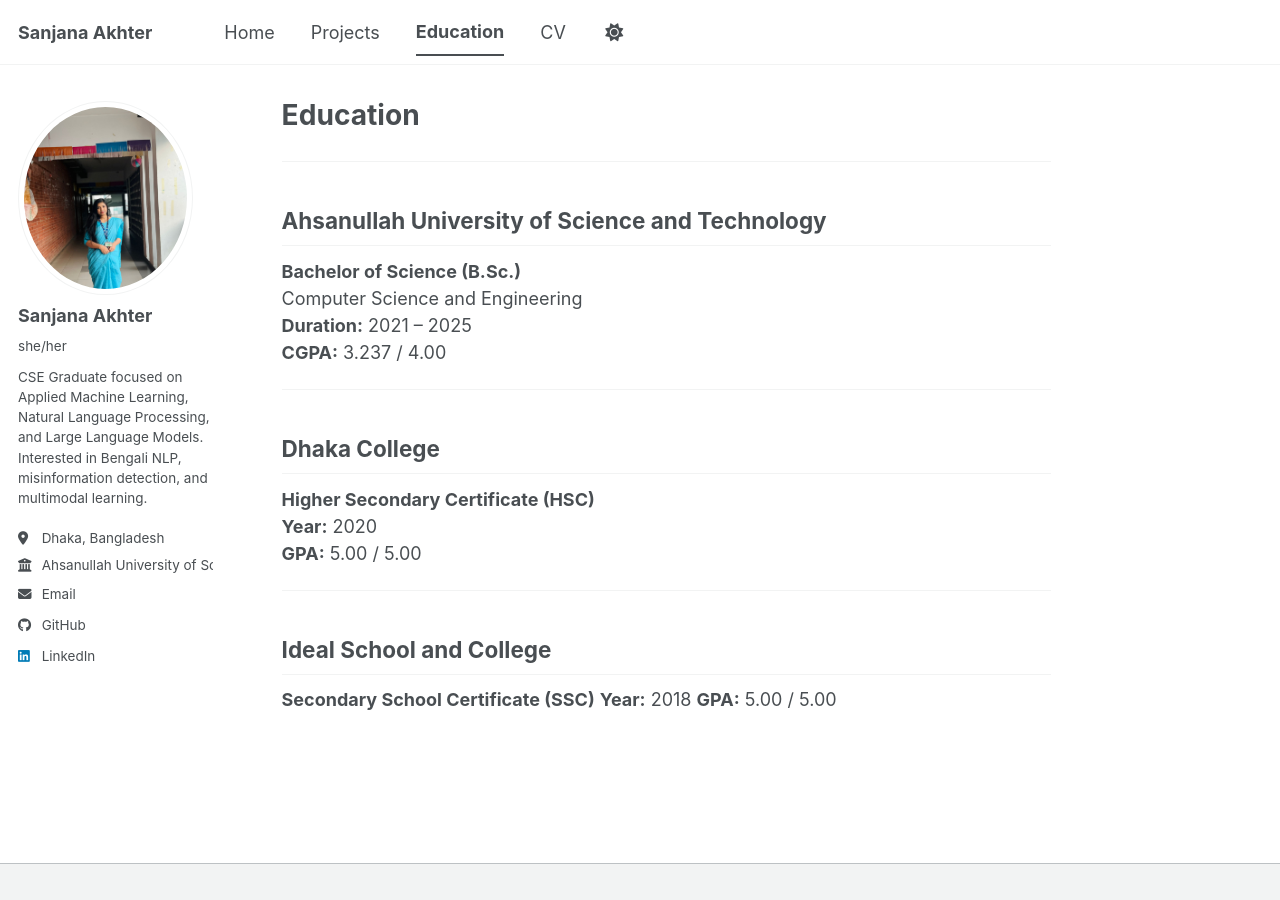
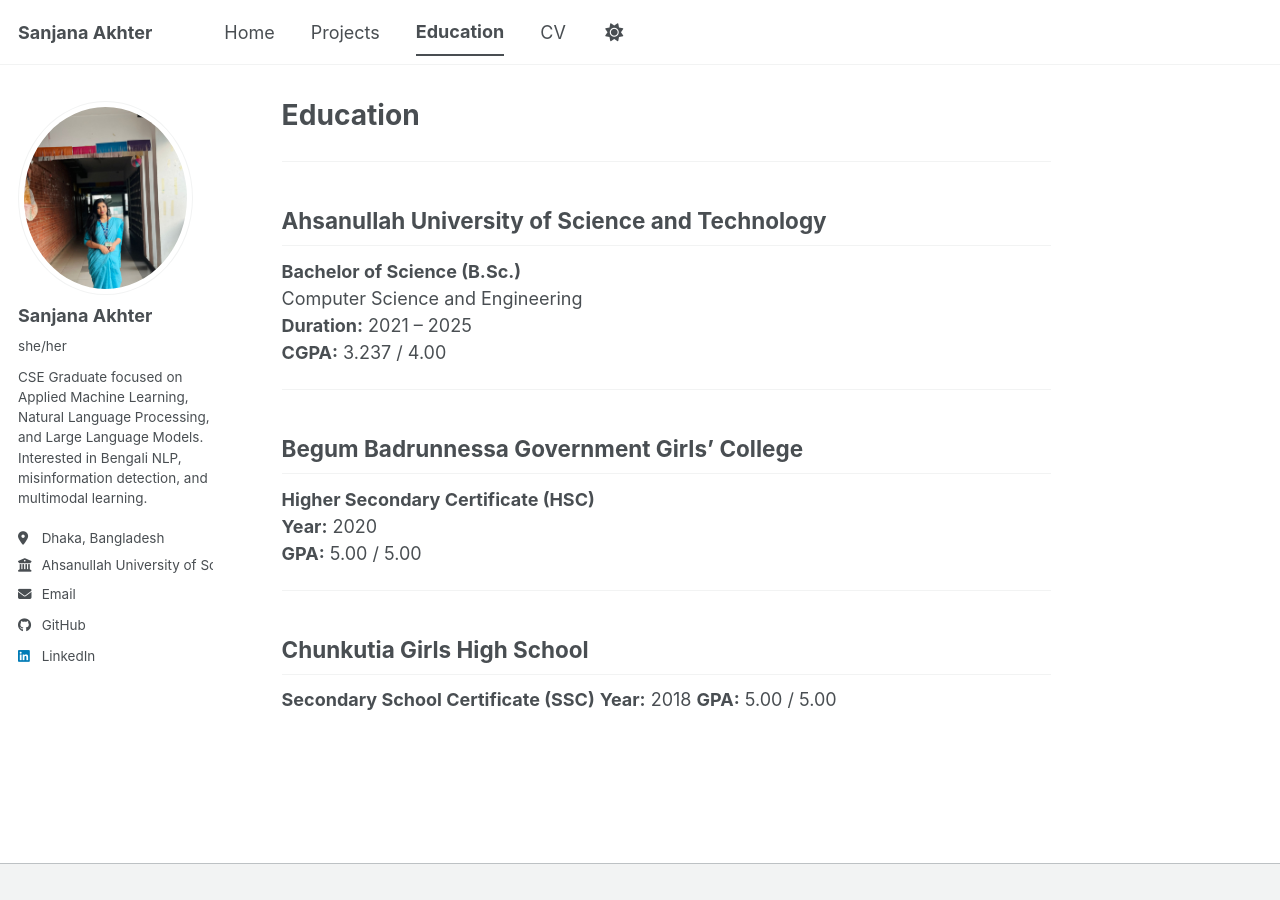
Before and after one commit to sanjana-akhter/sanjana-akhter.github.io, a Jekyll site: the page built from _pages/education.md, in a window 1280 px wide. Built offline with Jekyll 4.4.1, drawn with Linux system fonts in a browser that asks for light colours; a script bundle is joined from its source files by our own code; library files that are not in the unit come from our copies.

Commit message:
Update education.md

```diff
--- a/_pages/education.md
+++ b/_pages/education.md
@@ -16,14 +16,14 @@ Computer Science and Engineering
 
 ---
 
-## Dhaka College
+## Begum Badrunnessa Government Girls’ College
 **Higher Secondary Certificate (HSC)**
 **Year:** 2020
 **GPA:** 5.00 / 5.00
 
 ---
 
-## Ideal School and College
+## Chunkutia Girls High School
 **Secondary School Certificate (SSC)**
 **Year:** 2018
 **GPA:** 5.00 / 5.00
```
